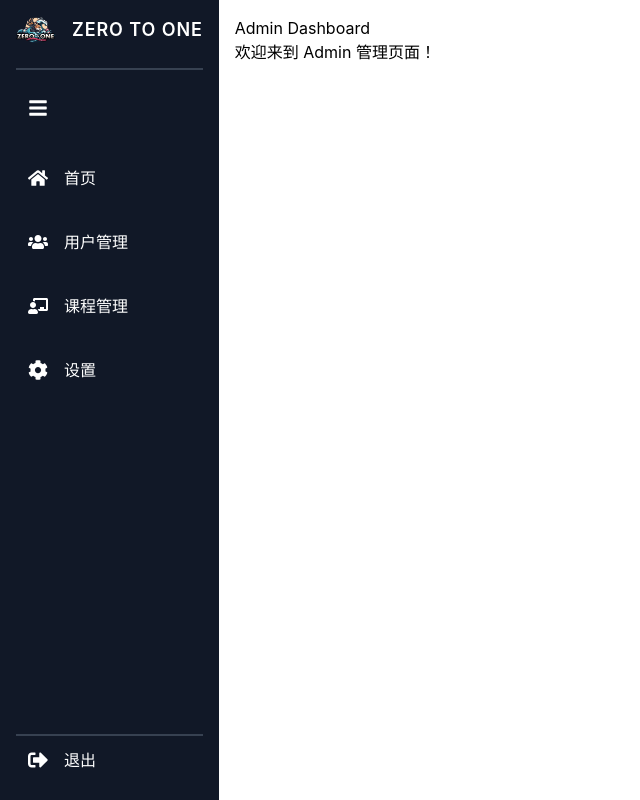
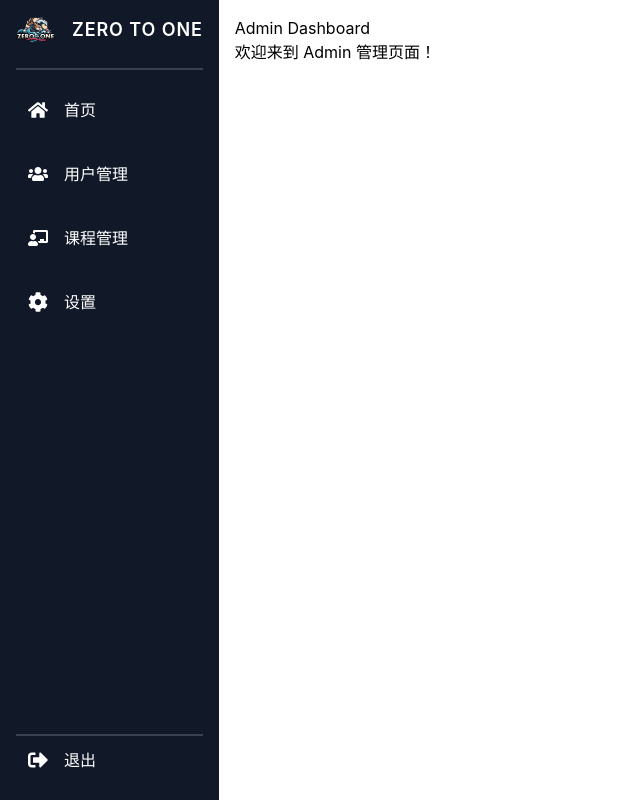
Before and after one commit to ztoswim/zero-to-one-system, a React (Create React App) app in the folder client/: page /admin in a window 1280 px wide. Shown: the whole page, without its empty margins (0-640 px from the left). Built offline with nearby package versions, Linux system fonts and the light colour scheme; sample sign-in values are in the browser's storage.

Commit message:
Update Sidebar.js

```diff
--- a/client/src/components/Sidebar.js
+++ b/client/src/components/Sidebar.js
@@ -61,7 +61,8 @@ const Sidebar = () => {
       {/* Divider */}
       <div className="border-t-2 border-gray-700 mb-4"></div>
 
-      {/* Menu Toggle Button */}
+      {/* Menu Toggle Button (Only visible when sidebar is collapsed) */}
+      {isCollapsed && (
         <div className="flex justify-center mb-6">
           <button
             onClick={toggleSidebar}
@@ -70,6 +71,7 @@ const Sidebar = () => {
             <FaBars className="text-xl" />
           </button>
         </div>
+      )}
 
       {/* Navigation Menu */}
       <nav className="flex-1">
```
Lines whose indentation alone changed are shown as unchanged.
